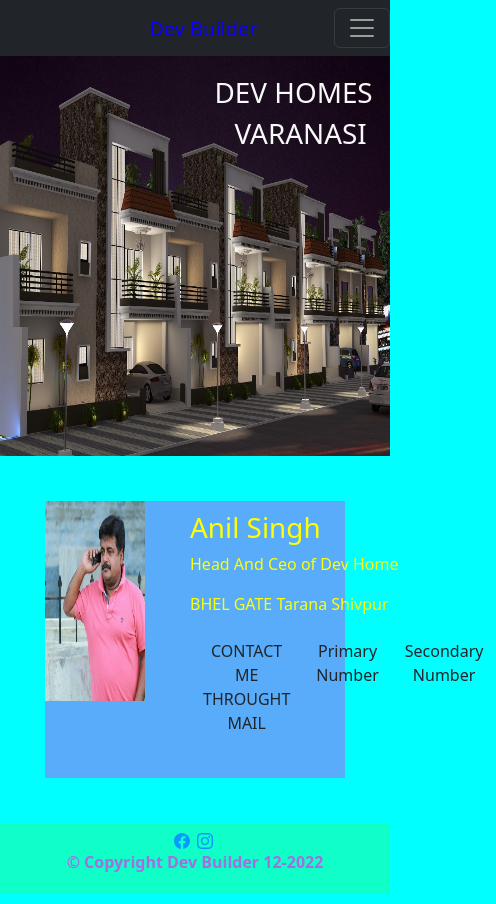
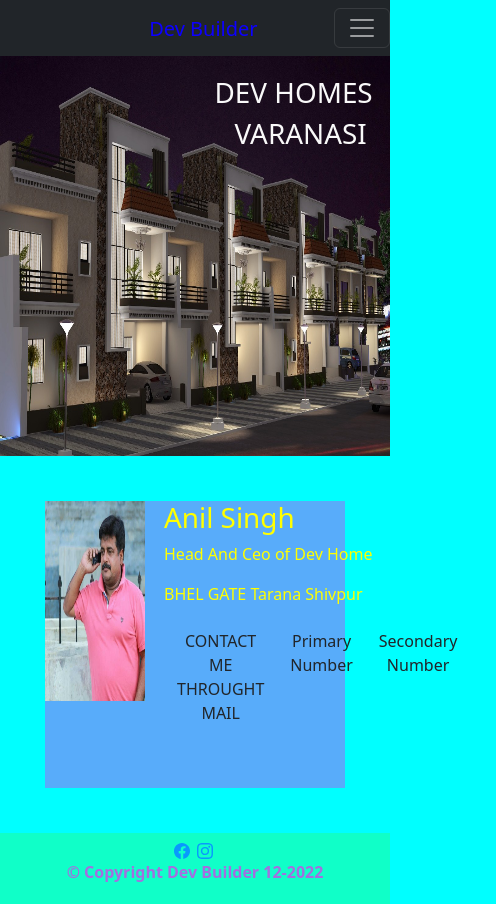
Before and after one commit to raiayush2610/DevHome, a React (Create React App) app: page /contact in a window 390 px wide. Shown: the whole page, 496 px wide, since content can reach past the window. Built offline with nearby package versions, Linux system fonts and the light colour scheme.

Commit message:
change-photo2

```diff
--- a/src/Component/pages/Contact/contact.css
+++ b/src/Component/pages/Contact/contact.css
@@ -30,32 +30,18 @@
           }
           .profile-row{
                     position: relative;
-                    margin: 10px 1px 20px 15px;
-                    left: 30px;
+                    margin: 30px 1px 10px 05px;
+                    left: 14px;
+                    bottom: 30px;
 
           }
           .image-div{
                     width: 600%;
           }
-
-
-}
-@media  only screen and (max-width: 400px) {
-          .profile-img{
-                    width: 100px;
-                    border-radius: 0;
-                    height: 200px;
-
-
-          }
-          .profile-row{
-                    position: relative;
-                    margin: 10px 1px 20px 15px;
-                    left: 30px;
-
-          }
-          .image-div{
-                    width: 600%;
+          .contract-details{
+                    left: 6px;
+                    bottom: 30px;
+                    right: 45px;
           }
 
 
```
